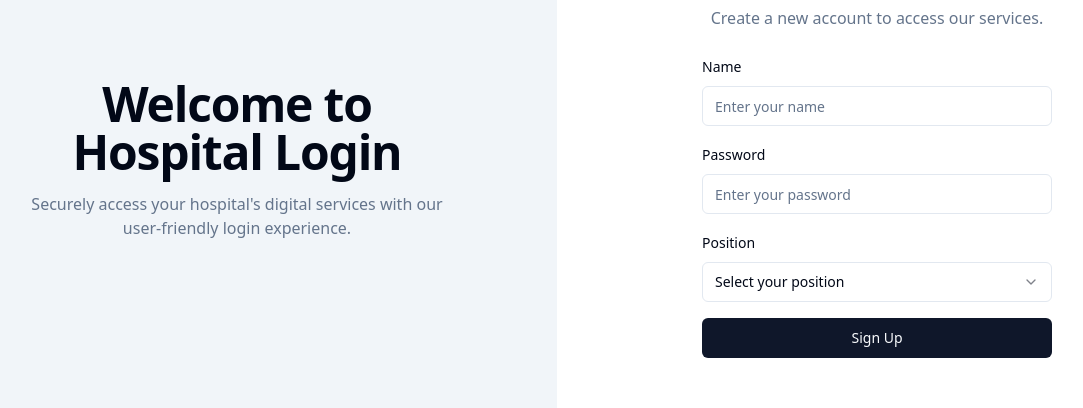
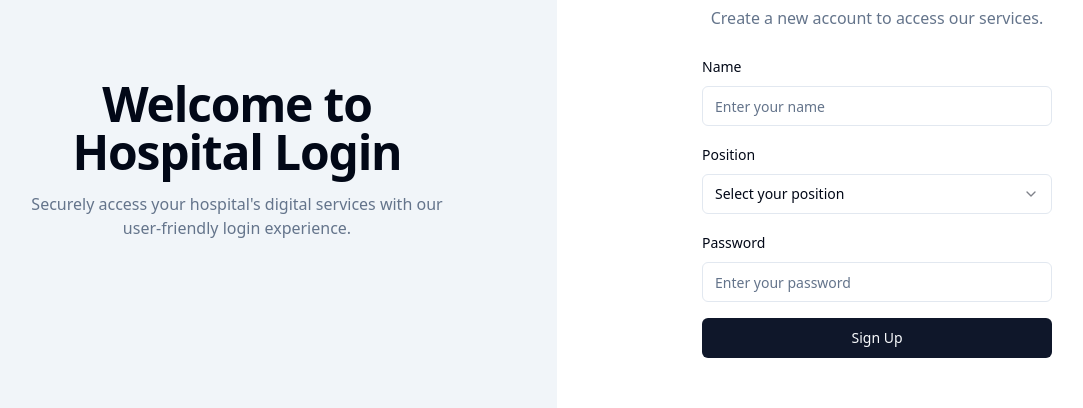
Before and after one commit to PranavY006/AutoMed, a React (Vite) app in the folder FrontEnd/: page /signup in a window 1280 px wide. Shown: the part 240-648 px from the top of the page, without its empty margins (83-1166 px from the left). Built offline with nearby package versions, Linux system fonts and the light colour scheme.

Commit message:
updated signup

```diff
--- /dev/null
+++ b/FrontEnd/src/Home.tsx
@@ -0,0 +1,11 @@
+import React from 'react'
+
+function Home(){
+    return(
+        <div>
+            <h1>Home</h1>
+        </div>
+    )
+}
+
+export default Home
--- a/FrontEnd/src/main.tsx
+++ b/FrontEnd/src/main.tsx
@@ -4,6 +4,8 @@ import { BrowserRouter, Routes, Route } from 'react-router-dom'
 import SignIn from './sign_in.tsx'
 import SignUP  from './sign_up.tsx'
 import './index.css'
+import Home from './Home.tsx'
+
 
 ReactDOM.createRoot(document.getElementById('root')!).render(
   <React.StrictMode>
@@ -11,6 +13,8 @@ ReactDOM.createRoot(document.getElementById('root')!).render(
       <Routes>
         <Route path= "/" element={< SignIn/>} />
         <Route path= "/signup" element={< SignUP />} />
+        <Route path= "/home" element={< Home />} />
+
       </Routes>
     </BrowserRouter>
   </React.StrictMode>,
--- a/FrontEnd/src/sign_in.tsx
+++ b/FrontEnd/src/sign_in.tsx
@@ -6,22 +6,29 @@
 import { Label } from "@/components/ui/label"
 import { Input } from "@/components/ui/input"
 import { Button } from "@/components/ui/button"
-import { Link } from 'react-router-dom'
+import { Link, useNavigate } from 'react-router-dom'
 import React, { useState } from "react"
 import axios from "axios"
 
-export default function Components() {
-
+export default function Signin() {
   const [values, setValues] = useState({
     username: '',
     password: ''
   });
 
-  const handleSubmit = (event: React.FormEvent<HTMLFormElement>) => {
+  const navigate = useNavigate();
+
+  const handleSubmit = (event) => {
     event.preventDefault();
     axios.post('http://localhost:8081', values)
-      .then(res => console.log(res))
-      .catch(err => console.log(err));
+      .then(res => {
+        if (res.data.Status === "Success") {
+          navigate('/home');
+        } else {
+          alert(res.data.Error);
+        }
+      })
+      .then(err => console.log(err));
   }
 
   return (
@@ -79,5 +86,5 @@ export default function Components() {
         </div>
       </div>
     </div>
-  )
+  );
 }
--- a/FrontEnd/src/sign_up.tsx
+++ b/FrontEnd/src/sign_up.tsx
@@ -7,8 +7,36 @@ import { Label } from "@/components/ui/label"
 import { Input } from "@/components/ui/input"
 import { Select, SelectTrigger, SelectValue, SelectContent, SelectGroup, SelectItem } from "@/components/ui/select"
 import { Button } from "@/components/ui/button"
+import React, { useState } from "react"
+import axios from "axios"
+import { useNavigate } from 'react-router-dom'
 
-export default function Component() {
+export default function Signup() {
+  const [values, setValues] = useState({
+    username: '',
+    password: '',
+    position: ''
+  });
+
+  const navigate = useNavigate();
+
+  const handleSubmit = (event: React.FormEvent<HTMLFormElement>) => {
+    event.preventDefault();
+    axios.post('http://localhost:8081/signup', values)
+      .then(res => {
+        console.log(res);
+        if (res.data.status === "Success") {
+          navigate('/'); // Redirect to sign-in page at '/'
+        } else {
+          alert(res.data.error || "Sign up failed");
+        }
+      })
+      .catch(err => {
+        console.log(err);
+        alert("An error occurred. Please try again.");
+      });
+  }
+
   return (
     <div className="grid md:grid-cols-2 min-h-screen w-full">
       <div className="bg-muted flex flex-col items-center justify-center px-4 py-12 sm:px-6 lg:px-8">
@@ -25,18 +53,24 @@ export default function Component() {
             <h2 className="text-3xl font-bold">Sign Up</h2>
             <p className="text-muted-foreground">Create a new account to access our services.</p>
           </div>
+          <form onSubmit={handleSubmit}>
             <div className="space-y-4">
               <div className="space-y-2">
                 <Label htmlFor="name">Name</Label>
-              <Input id="name" type="text" placeholder="Enter your name" required />
-            </div>
-            <div className="space-y-2">
-              <Label htmlFor="password">Password</Label>
-              <Input id="password" type="password" required placeholder="Enter your password" />
+                <Input
+                  id="name"
+                  name="username"
+                  type="text"
+                  onChange={e => setValues({ ...values, username: e.target.value })}
+                  placeholder="Enter your name"
+                  required
+                />
               </div>
               <div className="space-y-2">
                 <Label htmlFor="position">Position</Label>
-              <Select>
+                <Select
+                  onValueChange={value => setValues({ ...values, position: value })}
+                >
                   <SelectTrigger className="w-full">
                     <SelectValue placeholder="Select your position" />
                   </SelectTrigger>
@@ -49,12 +83,24 @@ export default function Component() {
                   </SelectContent>
                 </Select>
               </div>
+              <div className="space-y-2">
+                <Label htmlFor="password">Password</Label>
+                <Input
+                  id="password"
+                  name="password"
+                  type="password"
+                  onChange={e => setValues({ ...values, password: e.target.value })}
+                  required
+                  placeholder="Enter your password"
+                />
+              </div>
               <Button type="submit" className="w-full">
                 Sign Up
               </Button>
             </div>
+          </form>
         </div>
       </div>
     </div>
-  )
+  );
 }
```
Also changed, not shown: 1 other file (tests, documents, lock files or other folders). Lines whose indentation alone changed are shown as unchanged.
